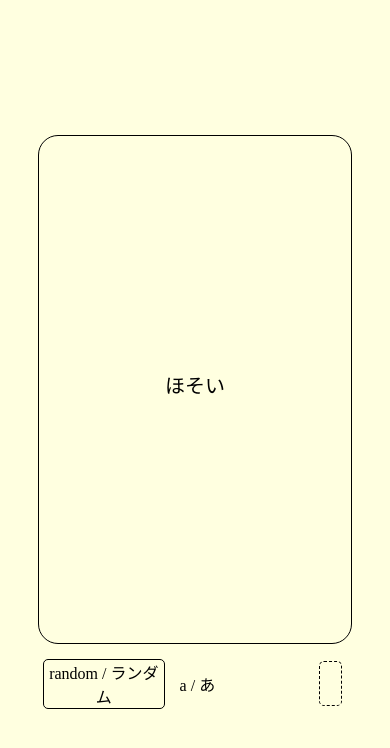
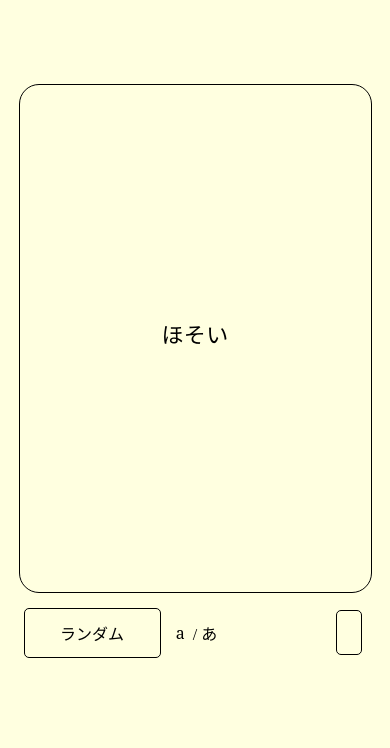
Before and after one commit to meganpai/japanese, a plain HTML site: page adjectives.html in a window 390 px wide. Drawn offline with Linux system fonts and the light colour scheme; a web font is replaced by a local one.

Commit message:
type and mobile sizing

```diff
--- a/adjectives.html
+++ b/adjectives.html
@@ -18,9 +18,9 @@
         <div class="word-romaji"></div>
     </div>
     <div class="buttons">
-        <button onClick="newVocab()" class="random">random / ランダム</button>
-        <button onClick="toggleLanguage()" class="language">a / あ</button>
-        <button onclick="location.href='index.html'" class="home adjectives"></button>
+        <button onClick="newVocab()" class="random">ランダム</button>
+        <button onClick="toggleLanguage()" class="language"><div class="english">a</div> / あ</button>
+        <button onclick="location.href='index.html'" class="home"></button>
     </div>
 
     <script>
--- a/style.css
+++ b/style.css
@@ -1,13 +1,21 @@
+@font-face {
+    font-family: "Noto";
+    src: url(NotoSerifJP-VF.otf);
+}
+
 body {
     margin: 0px;
     display: flex;
     flex-wrap: wrap;
     flex-direction: column;
     align-content: center;
-    justify-content: center;
+    justify-content: flex-start;
+    padding-top: 10vh;
     width: 100vw;
     height: 100vh;
-    font-family: Serif;
+    font-family: "serif";
+    font-size: 16px;
+    letter-spacing: .02em;
 }
 
 .adjectives {
@@ -23,6 +31,7 @@ body {
 }
 
 button.random {
+    font-family: "Noto";
     margin-right: 10px;
     padding: 0px;
     border-radius: 5px;
@@ -47,10 +56,18 @@ button.language {
     background: none;
     cursor: e-resize;
     padding-left: 5px;
+    font-family: "Noto";
+    display: inline-flex;
+    align-items: center;
+}
+
+.english {
+    font-family: "Serif";
+    padding-right: .5em;
 }
 
 button.home {
-    flex-grow: .01;
+    flex-grow: .025;
     text-align: right;
     padding: 10px;
     opacity: 100%;
@@ -70,7 +87,7 @@ button.home {
 }
 
 button.home {
-    border: dashed .5px;
+    border: solid 1px;
 }
 
 button.home:hover {
@@ -78,19 +95,18 @@ button.home:hover {
 }
 
 .card {
-    font-size: 17px;
     border: solid 1px;
     border-radius: 20px;
     text-align: center;
     align-content: center;
-    width: 80%;
+    width: 90%;
     height: 60%;
     cursor: help;
 }
 
 .buttons {
     padding-top: 15px;
-    display: flex;
+    display: inline flex;
     padding-left: 5px;
     padding-right: 5px;
     font-size: 16px;
@@ -106,7 +122,8 @@ button.home:hover {
 }
 
 .word-jp {
-    font-size: 20px;
+    font-size: 22px;
+    font-family: "Noto";
 }
 
 .word-romaji {
@@ -119,6 +136,10 @@ button.home:hover {
 
 /*desktop*/
 @media only screen and (min-width: 685px) {
+    body {
+        justify-content: center;
+        padding-top: 0vh;
+    }
     .card {
         border: solid 1px;
         width: 50%;
```
Also changed, not shown: expressions.html (+2 -2 lines), people.html (+2 -2 lines).
